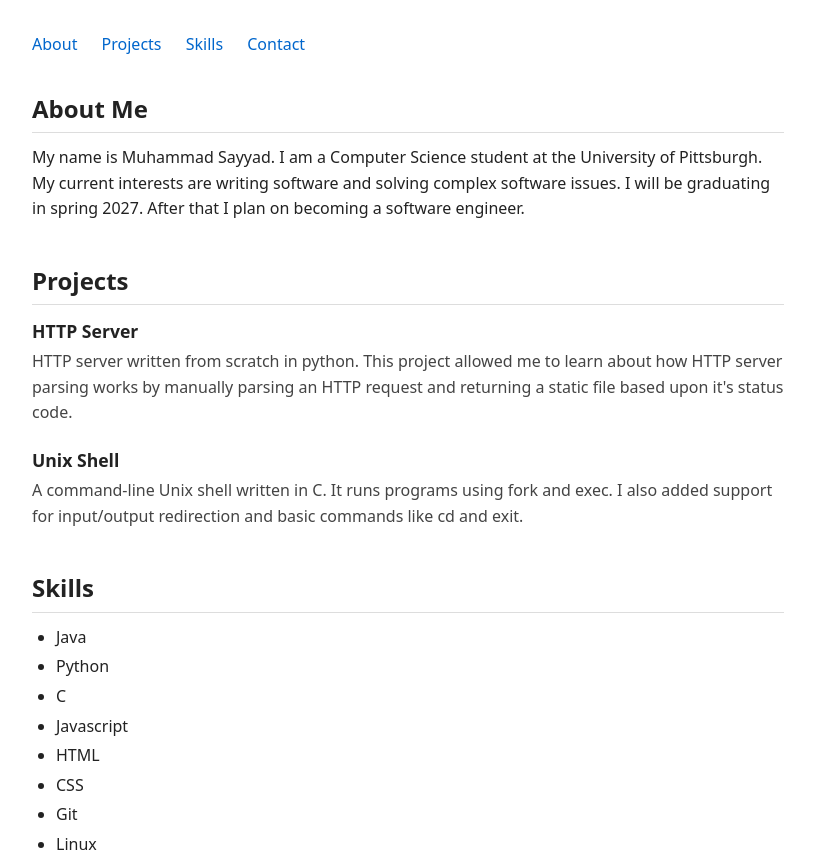
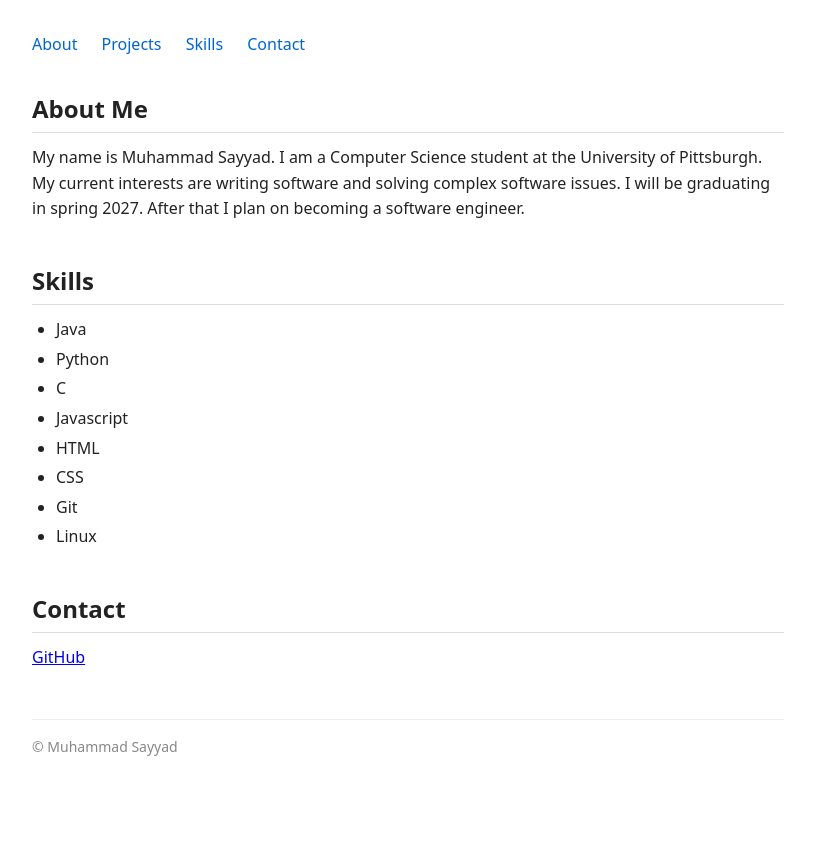
Before and after one commit to m-sayyad/portfolio, a plain HTML site: page index.html in a window 1280 px wide. Shown: the top 861 px of the page, without its empty margins (232-1047 px from the left). After the commit the page ends 800 px from the top, so only its background shows below. Drawn offline with Linux system fonts and the light colour scheme.

Commit message:
part 3: delete projects section

```diff
--- a/index.html
+++ b/index.html
@@ -30,24 +30,6 @@
       </p>
     </section>
 
-    <section id="projects">
-      <h2>Projects</h2>
-      <div class="project">
-        <h3>HTTP Server</h3>
-        <p>
-          HTTP server written from scratch in python.
-          This project allowed me to learn about how HTTP server parsing works by manually parsing an HTTP request and returning a static file based upon it's status code.
-        </p>
-      </div>
-      <div class="project">
-        <h3>Unix Shell</h3>
-        <p>
-          A command-line Unix shell written in C.
-          It runs programs using fork and exec. I also added support for input/output redirection and basic commands like cd and exit.
-        </p>
-      </div>
-    </section>
-
     <section id="skills">
       <h2>Skills</h2>
       <ul>
```
